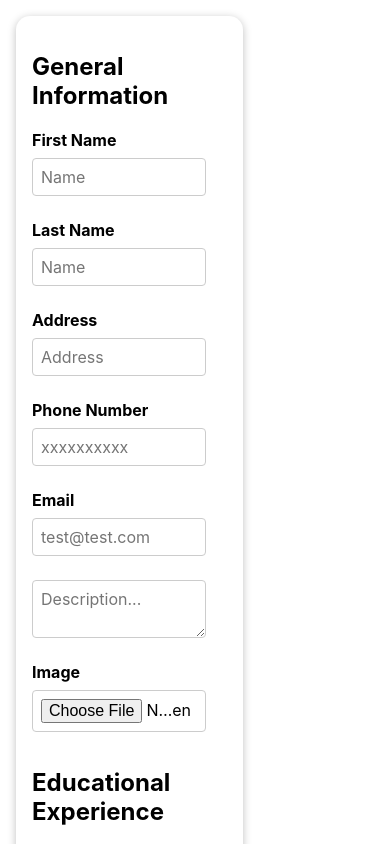
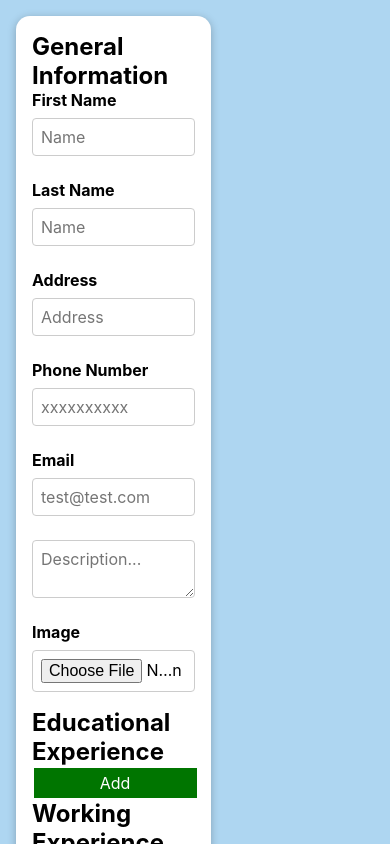
Before and after one commit to mohameddjebloun/cv-application, a React (Create React App) app: page / in a window 390 px wide. Shown: the top 844 px of the page. Built offline with nearby package versions, Linux system fonts and the light colour scheme; the HTML template or start-up script is replaced by a standard one.

Commit message:
Add more styles

```diff
--- a/src/components/CvForm/CvForm.module.css
+++ b/src/components/CvForm/CvForm.module.css
@@ -65,3 +65,11 @@ button {
     width: 50%;
     margin: 0.1rem;
 }
+@media screen and (max-width: 768px) {
+    button {
+        width: 100%;
+    }
+    .control-group .form-control {
+        width: 100%;
+    }
+}
--- a/src/index.css
+++ b/src/index.css
@@ -1,13 +1,20 @@
+* {
+    margin: 0;
+    padding: 0;
+    box-sizing: border-box;
+    list-style: none;
+    font-family: -apple-system, BlinkMacSystemFont, "Segoe UI", "Roboto",
+        "Oxygen", "Ubuntu", "Cantarell", "Fira Sans", "Droid Sans",
+        "Helvetica Neue", sans-serif;
+}
 body {
-  margin: 0;
-  font-family: -apple-system, BlinkMacSystemFont, 'Segoe UI', 'Roboto', 'Oxygen',
-    'Ubuntu', 'Cantarell', 'Fira Sans', 'Droid Sans', 'Helvetica Neue',
-    sans-serif;
-  -webkit-font-smoothing: antialiased;
-  -moz-osx-font-smoothing: grayscale;
+    margin: 0;
+    background-color: #aed6f1;
+    -webkit-font-smoothing: antialiased;
+    -moz-osx-font-smoothing: grayscale;
 }
 
 code {
-  font-family: source-code-pro, Menlo, Monaco, Consolas, 'Courier New',
-    monospace;
+    font-family: source-code-pro, Menlo, Monaco, Consolas, "Courier New",
+        monospace;
 }
```
